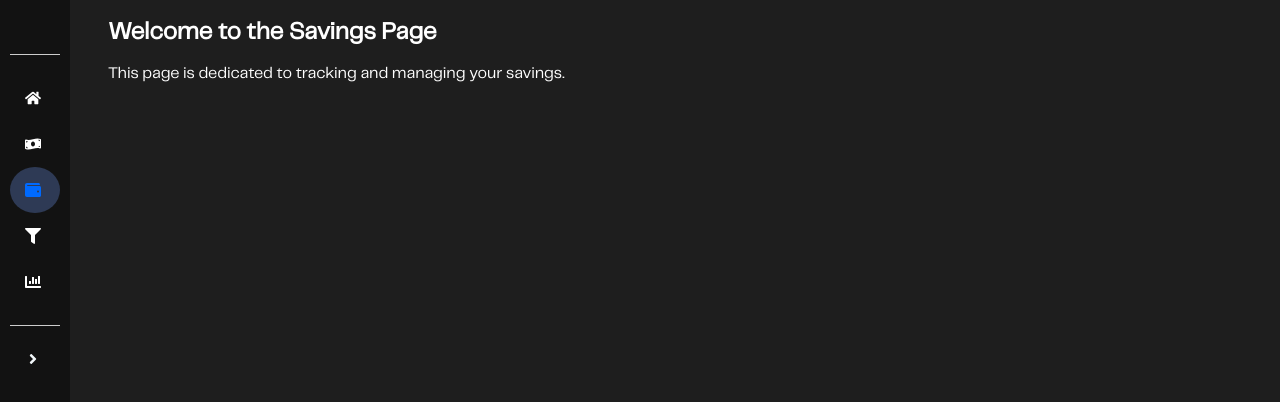
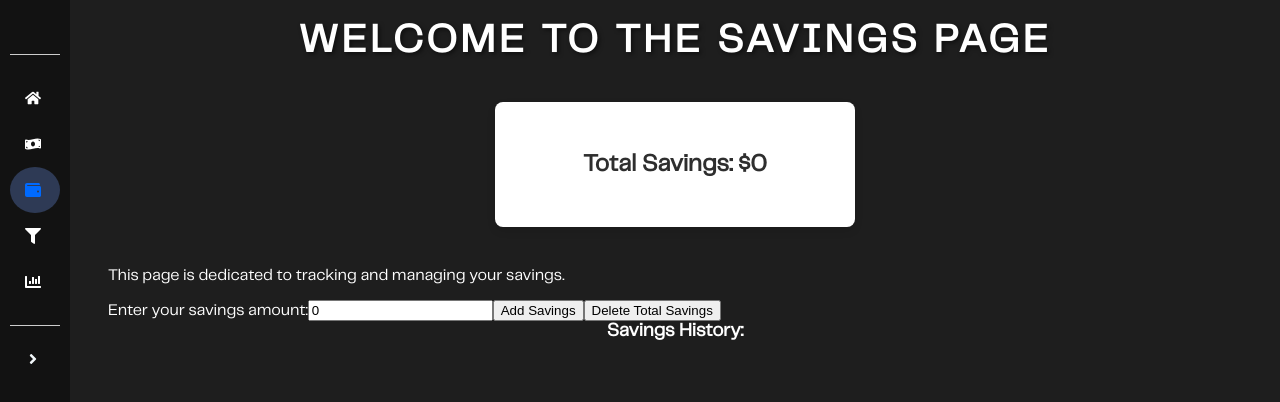
Before and after one commit to JarredReyes/Expensinator, a React (Vite) app: page /savings in a window 1280 px wide. Shown: the top 402 px of the page. Built offline with nearby package versions, Linux system fonts and the light colour scheme.

Commit message:
savings.jsx barebones

```diff
--- a/src/Savings.jsx
+++ b/src/Savings.jsx
@@ -1,11 +1,93 @@
-import React from 'react';
+import React, { useState, useEffect } from 'react';
 import './css/Savings.css';
 
 const Savings = ({ expanded }) => {
+  const [savingsAmount, setSavingsAmount] = useState(0);
+  const [totalSavings, setTotalSavings] = useState(() => {
+    const savedTotalSavings = localStorage.getItem('totalSavings');
+    return savedTotalSavings ? parseInt(savedTotalSavings, 10) : 0;
+  });
+
+  const [savingsHistory, setSavingsHistory] = useState(() => {
+    const savedSavingsHistory = localStorage.getItem('savingsHistory');
+    return savedSavingsHistory ? JSON.parse(savedSavingsHistory) : [];
+  });
+
+  useEffect(() => {
+    localStorage.setItem('totalSavings', totalSavings);
+  }, [totalSavings]);
+
+  useEffect(() => {
+    localStorage.setItem('savingsHistory', JSON.stringify(savingsHistory));
+  }, [savingsHistory]);
+
+  const handleSavingsChange = (event) => {
+    const newSavingsAmount = parseInt(event.target.value, 10) || 0;
+    setSavingsAmount(newSavingsAmount);
+  };
+
+  const handleSaveSavings = () => {
+    const newTotalSavings = totalSavings + savingsAmount;
+    setTotalSavings(newTotalSavings);
+    setSavingsAmount(0);
+    setSavingsHistory([...savingsHistory, { amount: savingsAmount, timestamp: new Date() }]);
+  };
+
+  const handleDeleteSavings = () => {
+    setTotalSavings(0);
+    setSavingsHistory([]);
+    localStorage.removeItem('totalSavings');
+    localStorage.removeItem('savingsHistory');
+  };
+
+  const handleDeleteSavingsHistory = (index) => {
+    const newSavingsHistory = [...savingsHistory];
+    const deletedAmount = newSavingsHistory[index].amount;
+    newSavingsHistory.splice(index, 1);
+    setSavingsHistory(newSavingsHistory);
+    setTotalSavings(totalSavings - deletedAmount);
+  };
+
+  const handleEditSavingsHistory = (index) => {
+    const newSavingsHistory = [...savingsHistory];
+    const editedSavings = prompt("Enter the new savings amount:");
+    if (editedSavings !== null && editedSavings !== "") {
+      const newAmount = parseInt(editedSavings, 10);
+      const oldAmount = newSavingsHistory[index].amount;
+      newSavingsHistory[index].amount = newAmount;
+      setSavingsHistory(newSavingsHistory);
+      setTotalSavings(totalSavings + newAmount - oldAmount);
+    }
+  };
+
   return (
     <div className={`savings-content ${expanded ? 'expanded' : 'collapsed'}`}>
-      <h2>Welcome to the Savings Page</h2>
+      <h1>Welcome to the Savings Page</h1>
+      <div className="card-display">
+        <div className="card">
+      <h2>Total Savings: ${totalSavings.toLocaleString()}</h2>
+      </div>
+      </div>
       <p>This page is dedicated to tracking and managing your savings.</p>
+      <label htmlFor="savings-input">Enter your savings amount:</label>
+      <input
+        type="number"
+        id="savings-input"
+        value={savingsAmount}
+        onChange={handleSavingsChange}
+      />
+      <button onClick={handleSaveSavings}>Add Savings</button>
+      <button onClick={handleDeleteSavings}>Delete Total Savings</button>
+      <h3>Savings History:</h3>
+      <ul>
+        {savingsHistory.map((savings, index) => (
+          <li key={index}>
+            ${savings.amount.toLocaleString()} saved at {new Date(savings.timestamp).toLocaleString()}
+            <button onClick={() => handleEditSavingsHistory(index)}>Edit</button>
+            <button onClick={() => handleDeleteSavingsHistory(index)}>Delete</button>
+          </li>
+        ))}
+      </ul>
     </div>
   );
 };
```
